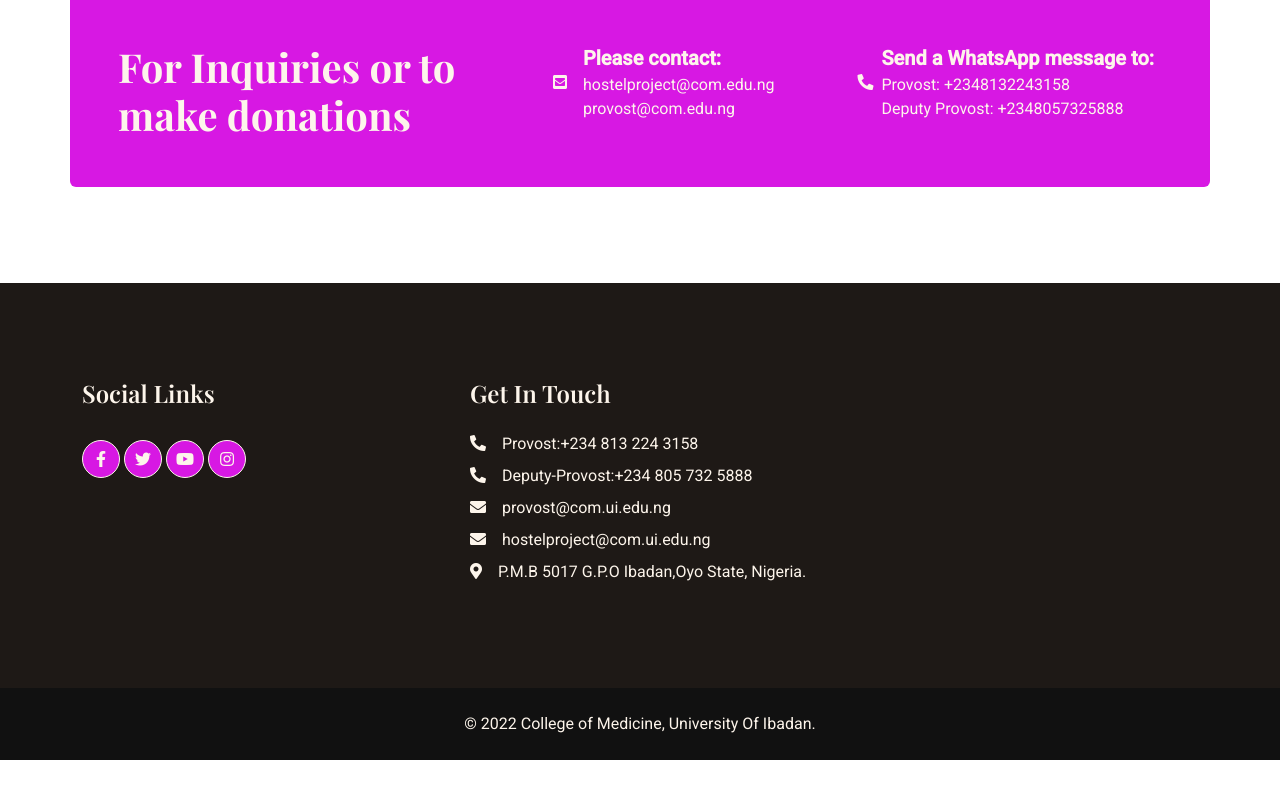
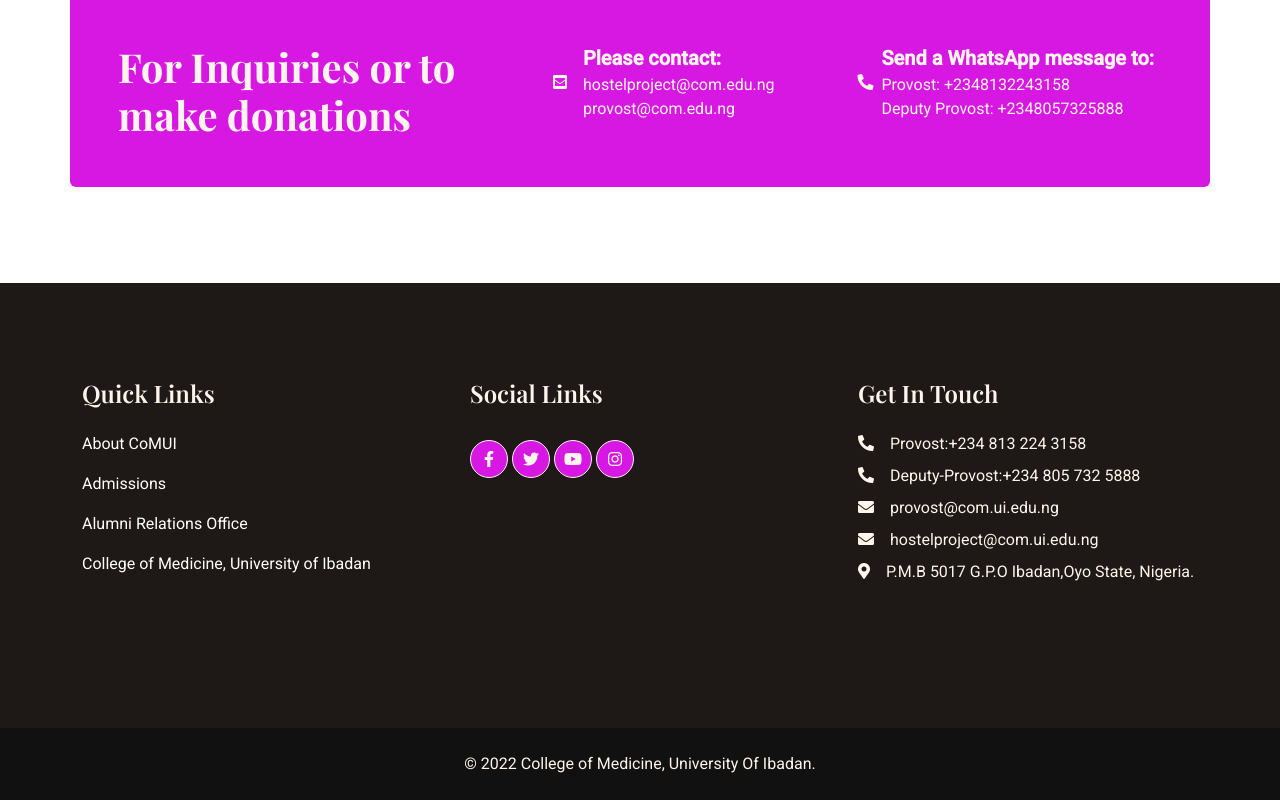
Before and after one commit to Tobiloba-codes/CoMUI-Donation, a plain HTML site: page CoMUI-Donation/payment.html in a window 1280 px wide. Shown: the part 3106-3906 px from the top of the page. Before the commit the page ends 3866 px from the top, so only its background shows below. Drawn offline with nearby package versions, Linux system fonts and the light colour scheme.

Commit message:
Added Quick link to payment.html

```diff
--- a/CoMUI-Donation/payment.html
+++ b/CoMUI-Donation/payment.html
@@ -256,6 +256,14 @@
         <div class="container py-5">
             <div class="row g-5">
 
+                <div class="col-lg-4 col-md-6">
+                    <h4 class="text-light mb-4">Quick Links</h4>
+                    <p><a href="https://www.com.ui.edu.ng/index.php/about-us/about-com" class="text-white">About CoMUI </a></p>
+                    <p><a href="https://www.com.ui.edu.ng/index.php/new-admissions" class="text-white">Admissions</a></p>
+                    <p><a href="https://www.com.ui.edu.ng/index.php/admin/provost-office/alumni-relations-office" class="text-white">Alumni Relations Office</a></p>
+                    <p><a href="https://com.ui.edu.ng" target="_blank" rel="noopener" class="text-white">College of Medicine, University of Ibadan</a></p>
+                    <p>&nbsp;</p>
+                </div>
 
                 <div class="col-lg-4 col-md-6">
                     <h4 class="text-light mb-4">Social Links</h4>
```
